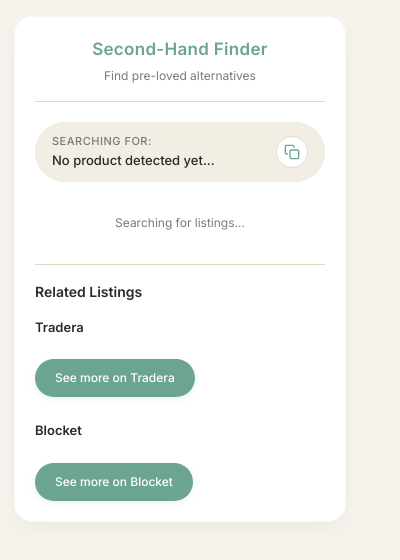
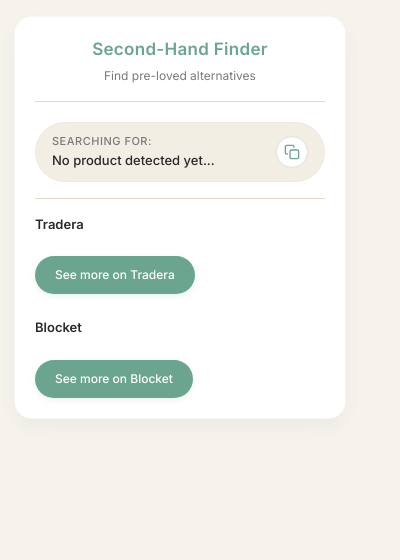
Before and after one commit to rath9110/SHAFv4, a browser extension: page popup.html in a window 400 px wide. Drawn offline with Linux system fonts and the light colour scheme.

Commit message:
UI: Remove status text and Related Listings heading for cleaner design

```diff
--- a/popup.html
+++ b/popup.html
@@ -36,16 +36,14 @@
                 </button>
             </div>
 
-            <!-- Loading/Status Section -->
-            <div id="searchResults" class="status-section">
-                <p class="status-text">Searching for listings…</p>
+            <!-- Hidden elements for JavaScript compatibility -->
+            <div id="searchResults" style="display: none;">
+                <p class="status-text"></p>
                 <div id="loader" class="loader"></div>
             </div>
 
             <!-- Related Listings Section -->
             <div id="relatedProducts" class="related-section">
-                <h2 class="section-title">Related Listings</h2>
-
                 <!-- Tradera -->
                 <div id="traderaResults" class="marketplace-group">
                     <h3 class="marketplace-name">Tradera</h3>
```
